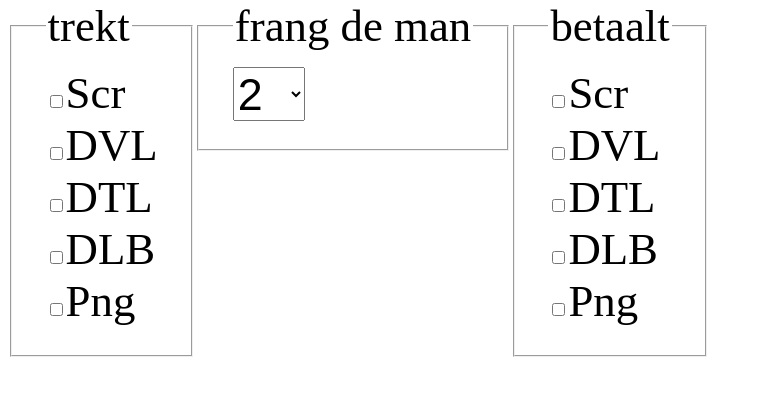
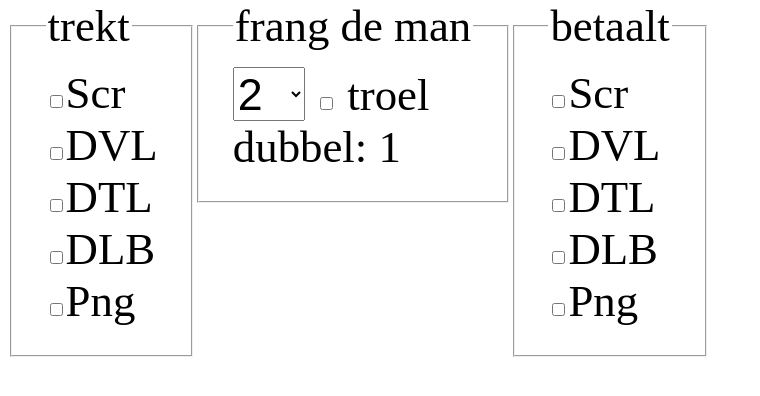
Before and after one commit to johanv/papapa, a PHP site: page / in a window 1280 px wide. Shown: the part 213-609 px from the top of the page, without its empty margins (0-760 px from the left). Run offline with PHP 8.4, Linux system fonts and the light colour scheme; some libraries are stand-ins or nearby versions.

Commit message:
Some more mockup work.

```diff
--- a/index.html
+++ b/index.html
@@ -34,17 +34,24 @@
 <fieldset>
 <legend>frang de man</legend>
 
-<select name="frangdeman"/>
-  <option value="1">1</option>
-  <option value="2" selected="selected">2</option>
-  <option value="3">3</option>
-  <option value="4">4</option>
-  <option value="5">5</option>
-  <option value="6">6</option>
-  <option value="10">10</option>
-  <option value="15">15</option>
-  <option value="45">45</option>
+<select name="frangdeman" >
+  <option>1</option>
+  <option selected="selected">2</option>
+  <option>3</option>
+  <option>4</option>
+  <option>5</option>
+  <option>6</option>
+  <option>10</option>
+  <option>14</option>
+  <option>15</option>
+  <option>30</option>
+  <option>45</option>
 </select>
+
+<input id="troel" type="checkbox" name="troel" />
+<label for="troel">troel</label> <br />
+
+dubbel: 1
 </fieldset>
 
 <fieldset>
--- a/main.css
+++ b/main.css
@@ -36,10 +36,9 @@ fieldset {
 
 select {
   font-size: 2.8rem;
-  float: left;
 }
 
-input[type=checkbox]
+input
 {
   font-size: 2.8rem;
 }
@@ -50,7 +49,7 @@ table tbody td { font-size: 1.4rem }
 table thead th { font-size: 1.4rem }
 fieldset { font-size: 1.4rem; }
 select { font-size: 1.4rem; }
-input[type=checkbox]{ font-size: 1.4rem; }
+input { font-size: 1.4rem; }
 }
 
 @media screen and (max-width: 600px) {
```
